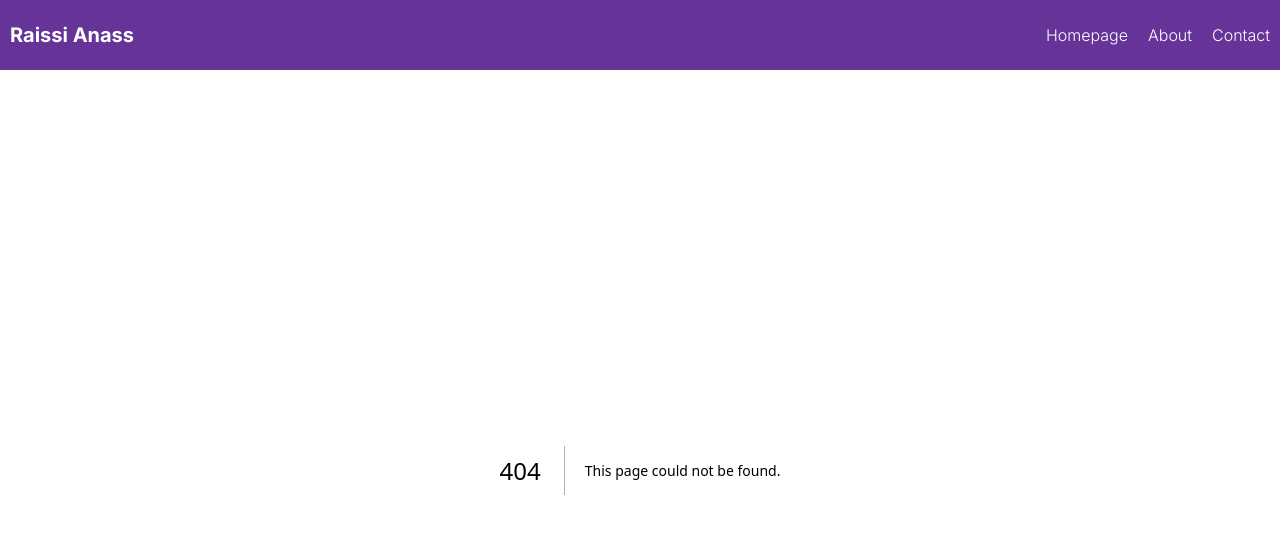
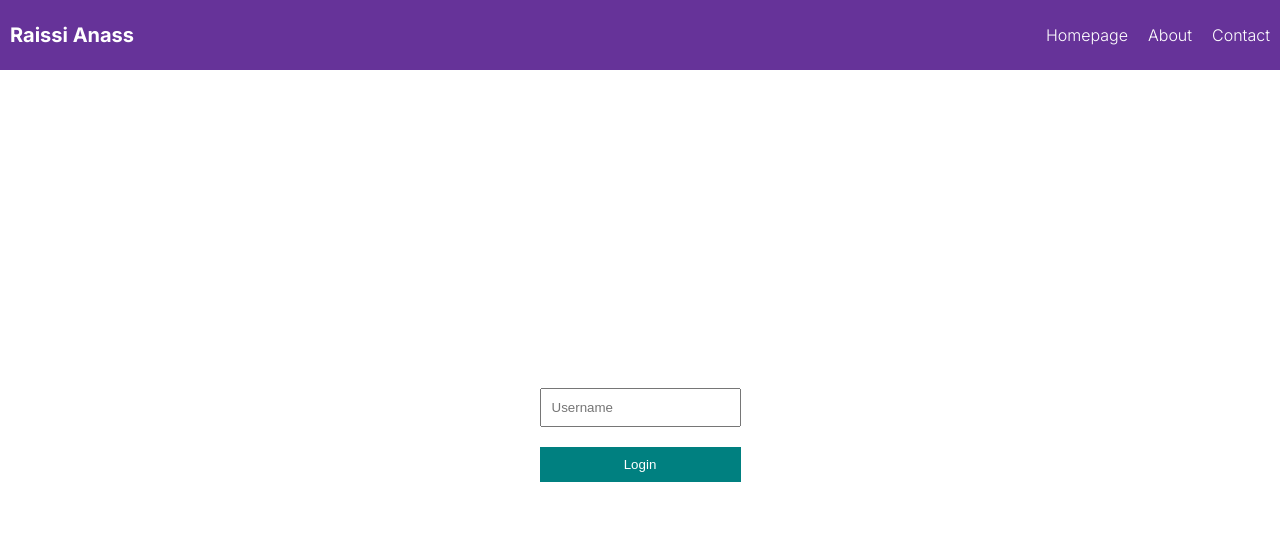
Before and after one commit to anassraissi/type_script_nextjs_exemple, a Next.js app: page /4-useState in a window 1280 px wide. Before the commit this address had no page. Shown: the top 534 px of the page. Built offline with nearby package versions, Linux system fonts and the light colour scheme.

Commit message:
learn useState in component by simple exemple

```diff
--- /dev/null
+++ b/src/app/4-useState/page.tsx
@@ -0,0 +1,54 @@
+"use client";
+import React, { useState } from "react";
+
+type UserType = {
+  sessionId: number;
+  name: string;
+};
+
+const UseStateExample = () => {
+  const [username, setUsername] = useState("");
+  const [user, setUser] = useState<UserType | null>(null);
+  // OR
+  // const [user, setUser] = useState<UserType>();
+
+  const handleChange = (e: React.ChangeEvent<HTMLInputElement>) => {
+
+    // handleChange function in TypeScript that takes an event of type React.ChangeEvent<HTMLInputElement>.
+    //  This is a common pattern in React for handling changes in input elements.
+    //   The React.ChangeEvent interface represents the event object for input change events in React,
+    //  and <HTMLInputElement> specifies that the event target is an input element.
+    setUsername(e.target.value);
+  };
+
+  const handleClick = (e: React.MouseEvent<HTMLButtonElement>) => {
+    //handleClick function in TypeScript that takes a React.MouseEvent<HTMLButtonElement> event.
+    //  This function is typically used for handling clicks on a button element in a React application.
+    e.preventDefault();
+    const usernameInput = document.getElementById('Username') as HTMLInputElement;
+    (usernameInput.value=="")?
+        alert("fill the field username")
+    :
+        setUser({
+          name: username,
+          sessionId: Math.random(),
+        });
+
+  };
+  return (
+    <div className="useStateExample">
+      {user ? (
+        `${user.name} logged in`
+      ) : (
+        <form>
+          <input type="text" placeholder="Username" id="Username" onChange={handleChange} />
+          <button onClick={handleClick}>Login</button>
+        </form>
+      )}
+      {/* BE AWARE */}
+      {/* {user?.name} */}
+    </div>
+  );
+};
+
+export default UseStateExample;
--- a/src/components/postList/PostList.tsx
+++ b/src/components/postList/PostList.tsx
@@ -27,7 +27,7 @@
   const data:postProps[]=await get_data();
   return (
     <div>
-        {data.map((post)=>(
+        {data.map((post)=>(   // or    {data.map((post :{id:number,body:string, title:string})=>(
           <PostCard key={post.id} {...post}/>
       ))}
     </div>
```
